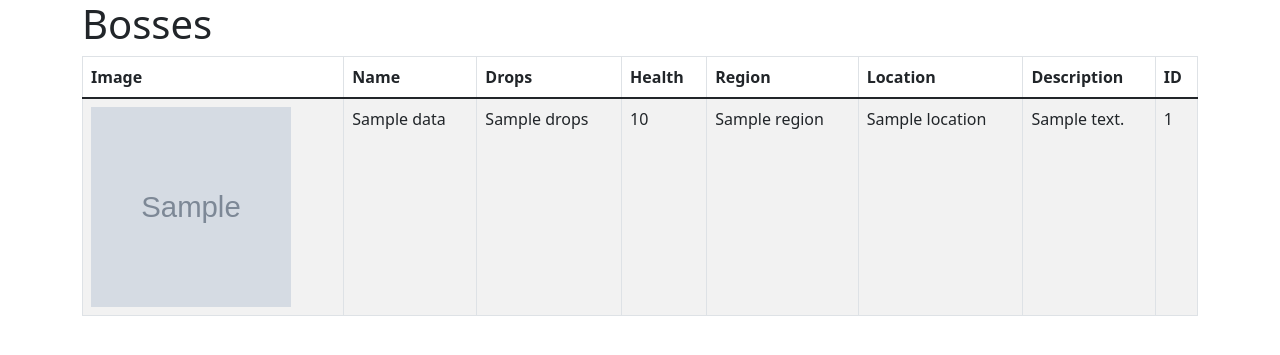
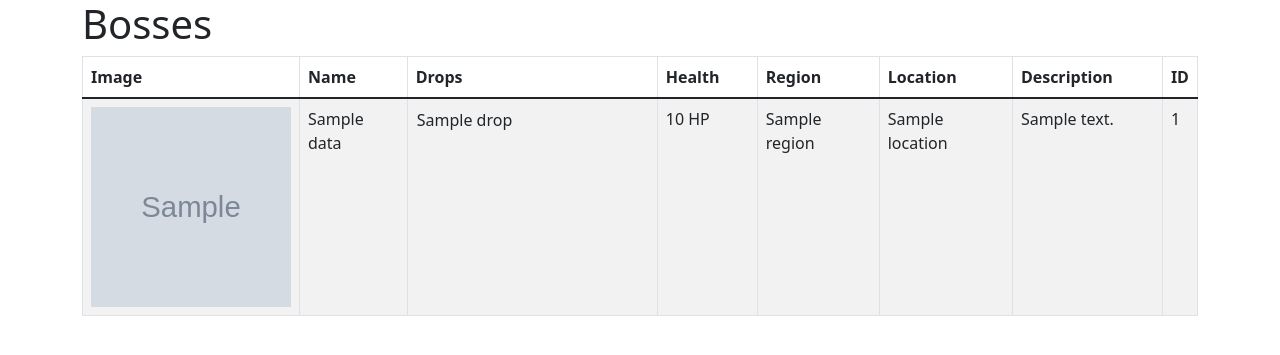
Before and after one commit to MateusLem/Elden-Flask, a Flask app: page /bosses in a window 1280 px wide. Shown: the top 355 px of the page. Run offline with Flask 3, Linux system fonts and the light colour scheme; grey boxes marked "Sample" are stand-in pictures; a database or web service that is not in the repository returns one stand-in record (values such as "Sample title"); data that the repository does not hold is empty; some libraries are stand-ins or nearby versions.

Commit message:
v0.0.1 - Bosses and Creatures fixed

```diff
--- a/EldenRingFlask/main.py
+++ b/EldenRingFlask/main.py
@@ -6,7 +6,7 @@
 
 @app.route('/api-consumer', methods=['GET'])
 def consume_api():
-    api_url = 'https://eldenring.fanapis.com/api/npcs'
+    api_url = 'https://eldenring.fanapis.com/api/creatures'
     response = requests.get(api_url)
     if response.status_code == 200:
 
--- a/EldenRingFlask/templates/pages/Armors.html
+++ b/EldenRingFlask/templates/pages/Armors.html
@@ -20,7 +20,7 @@
                         <td>{{i['name']}}</td>
                         <td>{{i['category']}}</td>
                         <td>{{i['weight']}}</td>
-                        <td width="100">
+                        <td width="150">
                             Physical: {{i['dmgNegation'][0]['amount']}}
                             <br>
                             Strike: {{i['dmgNegation'][1]['amount']}}
--- a/EldenRingFlask/templates/pages/Bosses.html
+++ b/EldenRingFlask/templates/pages/Bosses.html
@@ -18,11 +18,36 @@
                     <tr>
                         <td><img src="{{i['image']}}" width="200" height="200" alt="{{i['name']}}"/></td>
                         <td>{{i['name']}}</td>
-                        <td>{{i['drops']}}</td>
-                        <td>{{i['healthPoints']}}</td>
+                        <td width="250">
+                            <table>
+                                {% for drop in i['drops']%}
+                                    {%if drop == "N/A" %}
+                                            <tr>
+                                                <td>-</td>
+                                            </tr>
+                                    {% elif 'Cave' not in drop %}
+                                        <tr>
+                                            <td>{{ drop }}</td>
+                                        </tr>
+                                    {% endif %}
+                                {% endfor %}
+                                {% if i['name'] == 'Bell Bearing Hunter' %}
+                                    {% for drop in i['drops']%}
+                                        <tr>
+                                            <td>{{ drop }}</td>
+                                        </tr>
+                                    {% endfor %}
+                                {% endif %}
+                            </table>
+                        </td>
+                            {% if i['name'] == 'Bell Bearing Hunter' %}
+                                <td width="100">??? HP</td>
+                            {% else %}
+                                <td width="100">{{i['healthPoints']}} HP</td>
+                            {% endif %}
                         <td>{{i['region']}}</td>
                         <td>{{i['location']}}</td>
-                        <td>{{i['description']}}</td>
+                        <td width="150">{{i['description']}}</td>
                         <td>{{i['id']}}</td>
                     </tr>
                 {% endfor %}
--- a/EldenRingFlask/templates/pages/Items.html
+++ b/EldenRingFlask/templates/pages/Items.html
@@ -5,10 +5,10 @@
                 <tr>
                     <th>Image</th>
                     <th>Name</th>
-                    <th>ID</th>
                     <th>Type</th>
                     <th>Description</th>
                     <th>Effect</th>
+                    <th>ID</th>
                 </tr>
             </thead>
             <tbody>
@@ -16,10 +16,10 @@
                     <tr>
                         <td><img src="{{i['image']}}" width="200" height="200" alt="{{i['name']}}"/></td>
                         <td>{{i['name']}}</td>
-                        <td>{{i['id']}}</td>
                         <td>{{i['type']}}</td>
                         <td>{{i['description']}}</td>
                         <td>{{i['effect']}}</td>
+                        <td>{{i['id']}}</td>
                     </tr>
                 {% endfor %}
             </tbody>
```
Also changed, not shown: EldenRingFlask/templates/pages/Creatures.html (+15 -1 lines).
